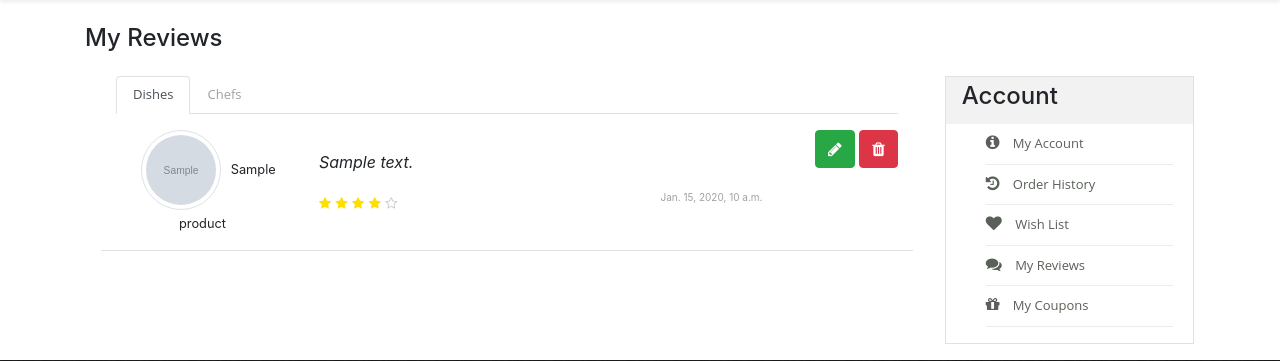
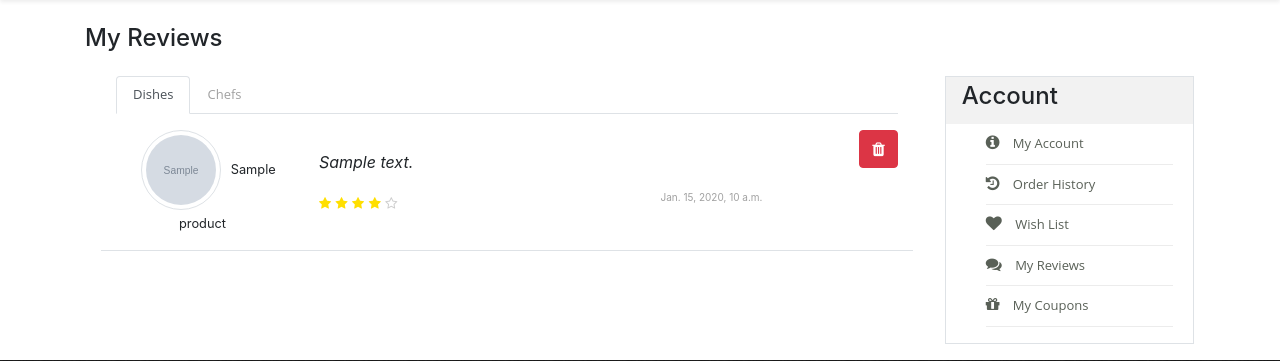
Before and after one commit to avishkakavindu/Sushi-Chef, a Django app: page /my_reviews in a window 1280 px wide. Shown: the part 115-476 px from the top of the page. Run offline with Django 3.2, Linux system fonts and the light colour scheme; a user stored in the database is signed in; tables that the repository leaves empty hold one stand-in row (values such as "Sample post"); grey boxes marked "Sample" are stand-in pictures; some libraries are stand-ins or nearby versions.

Commit message:
Review completed

```diff
--- a/store/models.py
+++ b/store/models.py
@@ -3,6 +3,7 @@ from django.db.models import Avg, F
 from django.contrib.auth.models import User
 from django.core.validators import MinValueValidator, MaxValueValidator
 from django.utils import timezone
+from datetime import datetime, timedelta
 
 from django.contrib.auth.models import User
 
@@ -123,6 +124,7 @@ class Chef(models.Model):
 class ChefReview(models.Model):
     customer = models.ForeignKey(Customer, on_delete=models.SET('Anonumous User'), related_name='chefreview_set')
     chef = models.ForeignKey(Chef, related_name='chefreview_set', on_delete=models.CASCADE)
+    review = models.TextField()
     rating = models.DecimalField(max_digits=1, decimal_places=0, validators=[MinValueValidator(0), MaxValueValidator(5)])
     date = models.DateTimeField(auto_now_add=True)
 
@@ -134,10 +136,12 @@ class ChefReview(models.Model):
 
 class Coupon(models.Model):
     code = models.CharField(max_length=50, unique=True)
-    valid_from = models.DateTimeField()
-    valid_to = models.DateTimeField()
+    valid_from = models.DateTimeField(auto_now_add=True)
+    valid_to = models.DateTimeField(datetime.now()+timedelta(days=30))
     discount = models.IntegerField(validators=[MinValueValidator(0), MaxValueValidator(100)])
-    active = models.BooleanField()
+    active = models.BooleanField(default=True)
+
+
 
     def __str__(self):
         return self.code
--- a/store/templates/store/review.html
+++ b/store/templates/store/review.html
@@ -24,7 +24,7 @@
                   {% for dish_review in dish_reviews %}
                     <!-- Review -->
                     <div class="row mt-3 mb-3 border-bottom pb-3">
-                      <div class="col-md col-lg-3 text-center">
+                      <div class="col-md-10 col-lg-3 text-center">
                         <img src="{{ dish_review.reviewed_dish.main_image.0.image.url }}" class="img-thumbnail rounded-circle review-pic">
                         <small>{{ dish_review.reviewed_dish.name }}</small>
                       </div>
@@ -46,10 +46,6 @@
                       </div>
                       <div class="col-md-2 justify-content-end my-review-action">
                           <form method="post">
-                            <button class="btn btn-success update-cart" data-action="edit" data-review="{{ dish_review.id }}">
-                                <span class="fa fa-pencil" aria-hidden="true"></span>
-                            </button>
-
                             {% csrf_token %}
                             <button class="btn btn-danger" type="submit" name="delete_dish_review" value="{{ dish_review.id }}">
                                 <span class="fa fa-trash" aria-hidden="true"></span>
@@ -92,10 +88,6 @@
                       </div>
                       <div class="col-md-2 justify-content-end my-review-action">
                           <form method="post">
-                            <button class="btn btn-success update-cart" data-action="edit" data-review="{{ dish_review.id }}">
-                                <span class="fa fa-pencil" aria-hidden="true"></span>
-                            </button>
-
                             {% csrf_token %}
                             <button class="btn btn-danger" type="submit" name="delete_chef_review" value="{{ dish_review.id }}">
                                 <span class="fa fa-trash" aria-hidden="true"></span>
--- a/store/views/review.py
+++ b/store/views/review.py
@@ -46,6 +46,8 @@ def review(request):
                 customer=request.user.customer,
             ).delete()
 
+        messages.success(request, "Review deleted!")
+
 
 
 
--- a/store/views/wishlist.py
+++ b/store/views/wishlist.py
@@ -31,6 +31,8 @@ def wishlist(request):
             product=dish_to_delete
         ).delete()
 
+        messages.success(request, "Review deleted!")
+
     if request.method == 'GET':
         try:
             dish_id = request.GET['dish_id']
```
Also changed, not shown: store/migrations/0046_auto_20210102_1531.py (added), store/migrations/0047_auto_20210102_1533.py (added).
